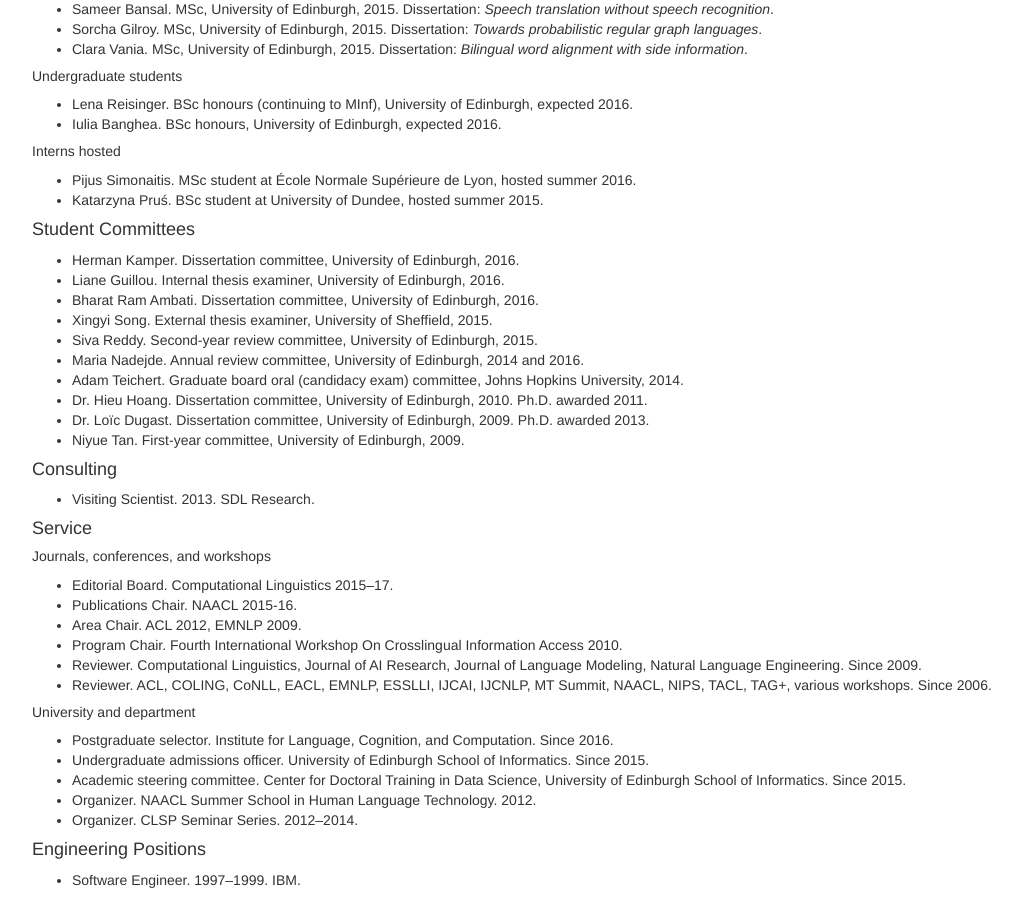
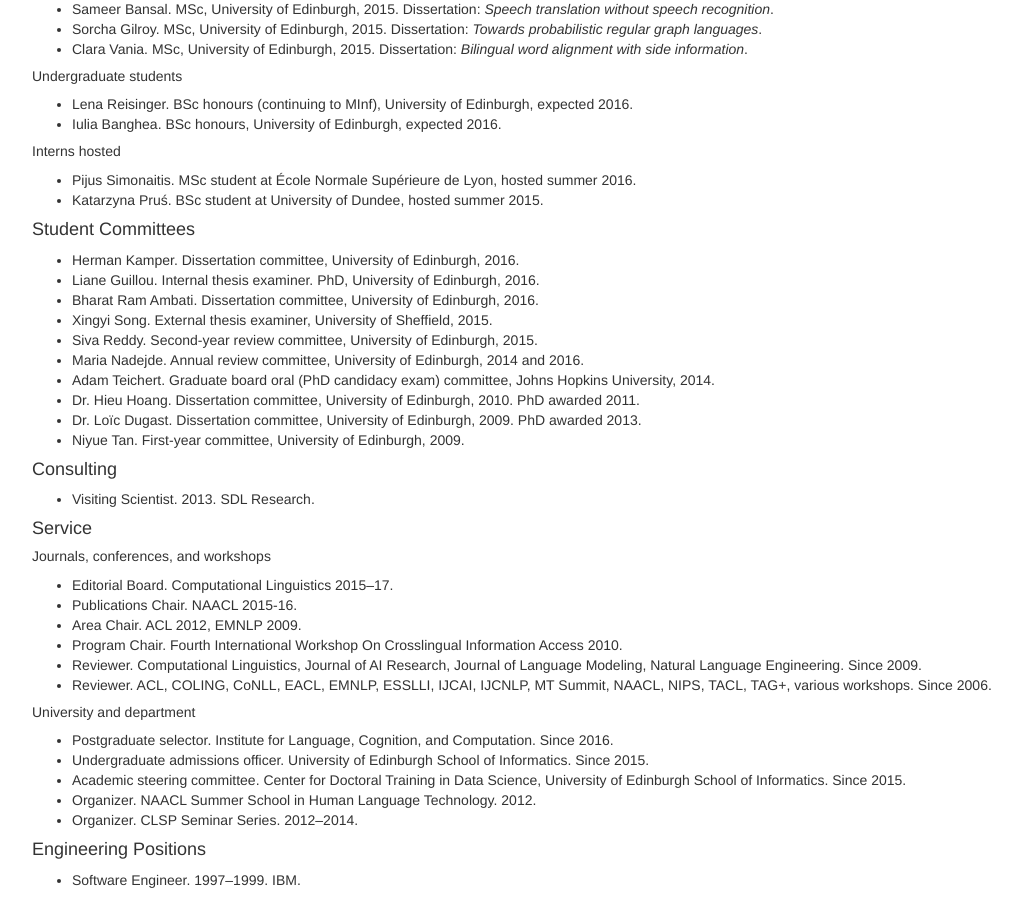
Before and after one commit to alopez/alopez.github.com, a Jekyll site: the page built from cv.html, in a window 1280 px wide and 900 px high, scrolled down 3004 px. Shown: the whole window, without its empty margins (23-1042 px from the left). Built offline with Jekyll 4.4.1, drawn with Linux system fonts in a browser that asks for light colours.

Commit message:
Update student committees

```diff
--- a/cv.html
+++ b/cv.html
@@ -343,7 +343,7 @@ after-pubs:
         detail: Dissertation committee, University of Edinburgh, 2016
       -
         title: Liane Guillou
-        detail: Internal thesis examiner, University of Edinburgh, 2016
+        detail: Internal thesis examiner. PhD, University of Edinburgh, 2016
       -
         title: Bharat Ram Ambati
         detail: Dissertation committee, University of Edinburgh, 2016
@@ -358,13 +358,13 @@ after-pubs:
         detail: Annual review committee, University of Edinburgh, 2014 and 2016
       -
         title: Adam Teichert
-        detail: Graduate board oral (candidacy exam) committee, Johns Hopkins University, 2014
+        detail: Graduate board oral (PhD candidacy exam) committee, Johns Hopkins University, 2014
       -
         title: Dr. Hieu Hoang
-        detail: Dissertation committee, University of Edinburgh, 2010. Ph.D. awarded 2011
+        detail: Dissertation committee, University of Edinburgh, 2010. PhD awarded 2011
       -
         title: Dr. Loïc Dugast
-        detail: Dissertation committee, University of Edinburgh, 2009. Ph.D. awarded 2013
+        detail: Dissertation committee, University of Edinburgh, 2009. PhD awarded 2013
       -
         title: Niyue Tan
         detail: First-year committee, University of Edinburgh, 2009
```
